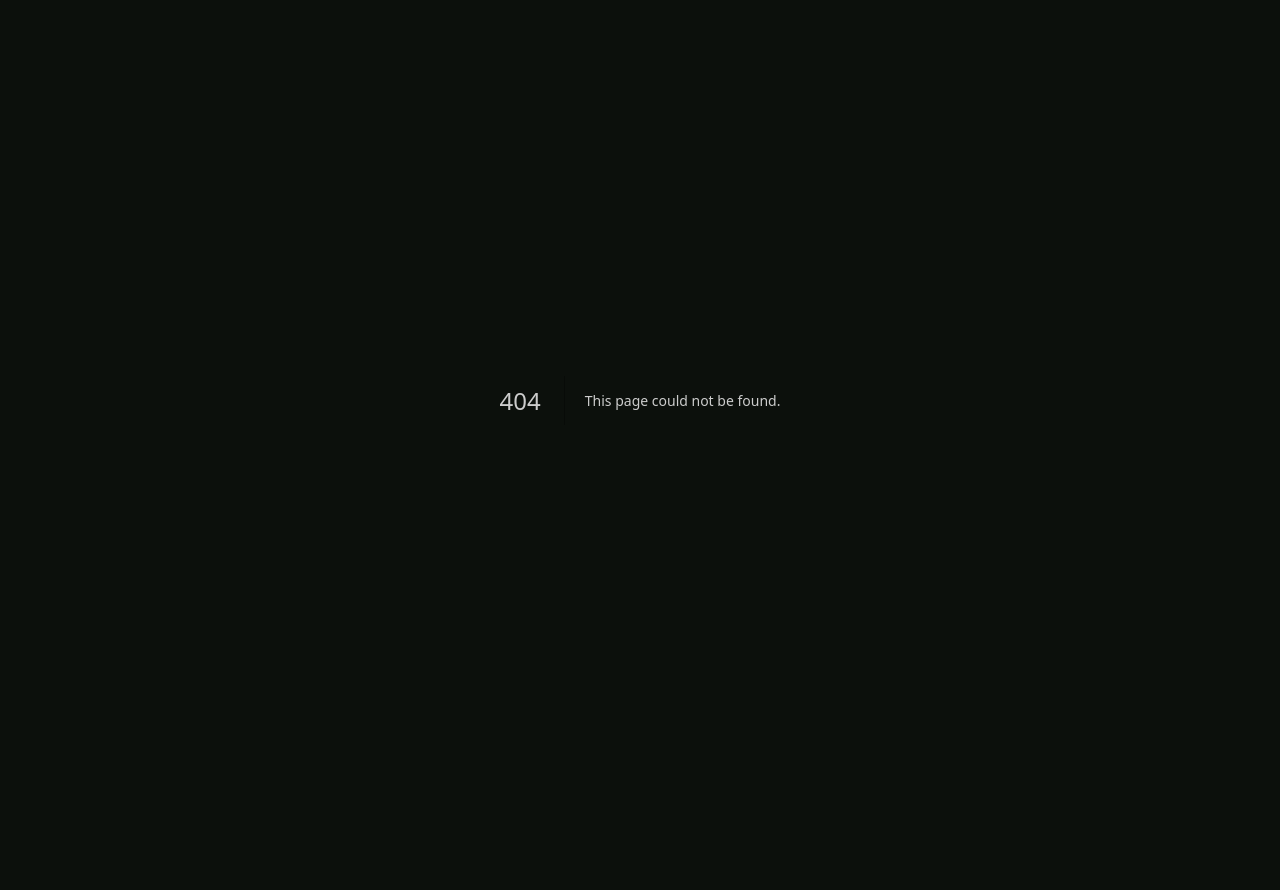
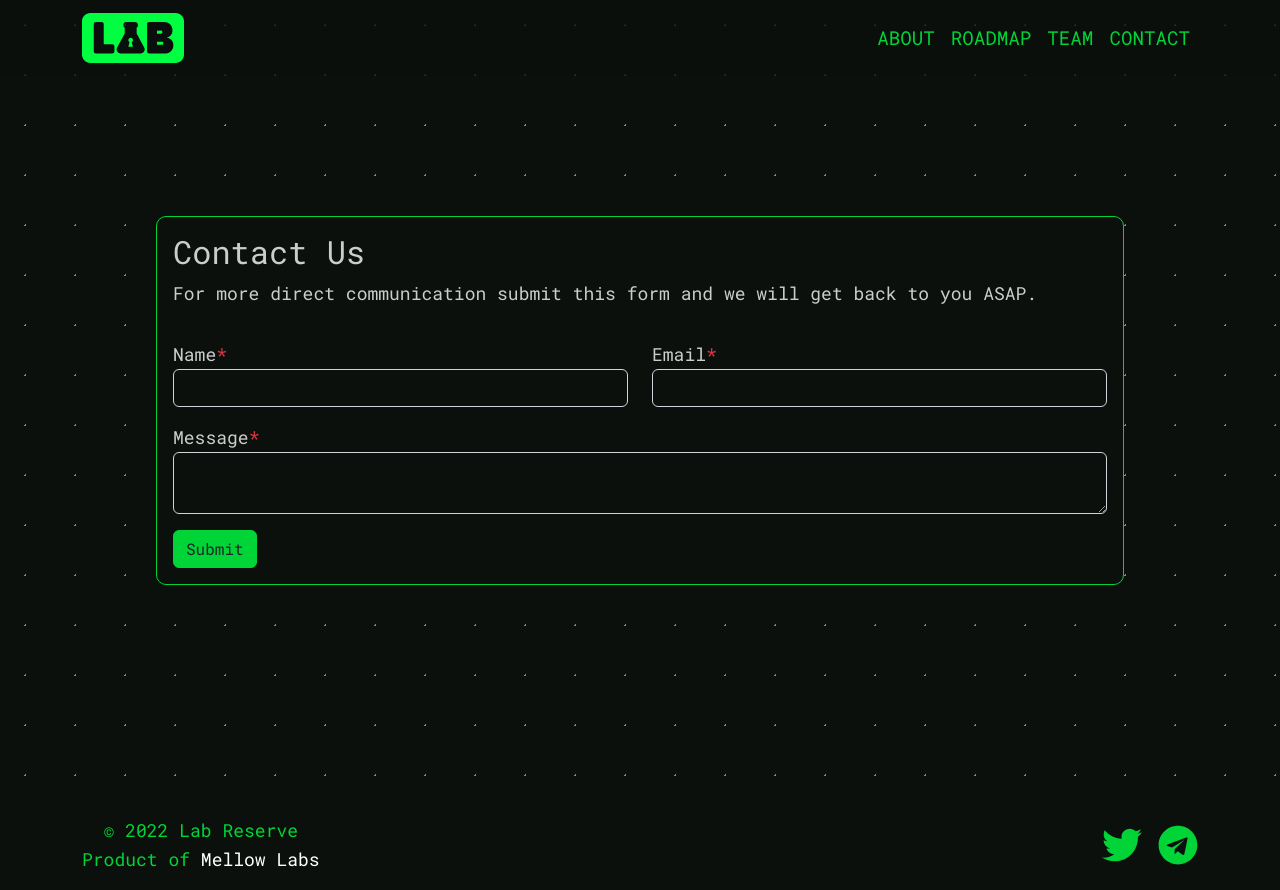
Before and after one commit to wutangdev/lab-token-landing, a Next.js app: page /contact in a window 1280 px wide. Before the commit this address had no page. Before the commit the page ends 800 px from the top, so only its background shows below. Built offline with nearby package versions, Linux system fonts and the light colour scheme.

Commit message:
added contact form

```diff
--- /dev/null
+++ b/components/Contactform.tsx
@@ -0,0 +1,54 @@
+import React from 'react';
+
+function Contactform() {
+
+      return (
+        <>
+        <div id="contact" className="m-auto">
+            <div className="contact-container m-auto">
+                <div className="m-3 p-3 contact-inner">
+                    <h2>
+                        Contact Us
+                    </h2>
+                    <p>
+                        {
+                        "For more direct communication submit this form and we will get back to you ASAP."
+                        }
+                    </p>
+                    <form id="contact-form" method="POST" action="https://public.herotofu.com/v1/be250e90-6b87-11ed-a377-655c67143cec">
+                        <div className="row">
+                            <div className="col-lg-6">
+                                <div className="form-group mt-3">
+                                    <label>
+                                        Name
+                                        <span className="text-danger">*</span>
+                                    </label>
+                                    <input required name='Name' type="text" className="form-control" id="name" aria-describedby="name"></input>
+                                </div>
+                            </div>
+                            <div className="col-lg-6">
+                                <div className="form-group mt-3">
+                                    <label>
+                                        Email
+                                        <span className="text-danger">*</span>
+                                    </label>
+                                    <input required name='Email' type="email" className="form-control" id="email"></input>
+                                </div>
+                            </div>
+                        </div>
+                        <div className="form-group mt-3">
+                            <label>
+                                Message
+                                <span className="text-danger">*</span>
+                            </label>
+                            <textarea required className="form-control" id="message"></textarea>
+                        </div>
+                        <button type="submit" className="btn btn-lab mt-3">Submit</button>
+                    </form>
+                </div>
+            </div>
+        </div>
+        </>
+      );
+    }
+export default Contactform;
--- a/components/Nav.tsx
+++ b/components/Nav.tsx
@@ -8,7 +8,7 @@ function NavComponent() {
         <>
         <Navbar className='hov-navbar navbar-dark position-fixed' expand="lg" style={{justifyContent:"center", zIndex:"10"}}>
           <Container className='mx-lg-5 hov-nav-container'>
-            <Navbar.Brand href="#hero">
+            <Navbar.Brand href="/#hero">
               <img
                 alt="logo"
                 src="/lab.svg"
@@ -20,9 +20,10 @@ function NavComponent() {
             <Navbar.Toggle aria-controls="basic-navbar-nav" />
             <Navbar.Collapse id="basic-navbar-nav">
               <Nav className="ms-auto">
-                <Nav.Link href="#about">About</Nav.Link>
-                <Nav.Link href="#roadmap">Roadmap</Nav.Link>
-                <Nav.Link href="#team">Team</Nav.Link>
+                <Nav.Link href="/#about">About</Nav.Link>
+                <Nav.Link href="/#roadmap">Roadmap</Nav.Link>
+                <Nav.Link href="/#team">Team</Nav.Link>
+                <Nav.Link href="/contact">Contact</Nav.Link>
                 {/* <Nav.Link href="" target="_blank">Whitepaper</Nav.Link> */}
               </Nav>
               {/* <Nav className="ms-auto">
--- /dev/null
+++ b/pages/contact.js
@@ -0,0 +1,34 @@
+import React from "react";
+import Head from 'next/head'
+import Contactform from "../components/Contactform";
+import Nav from '../components/Nav';
+import Footer from '../components/Footer';
+
+const Contact = () => {
+  return (
+    <>
+      <Head>
+        <title>Lab Reserve</title>
+        <meta name="description" content="Lab Reserve - community driven, DAO governed, fully decentralized peer to peer lending protocol" />
+        <link rel="icon" href="/favicon.ico" />
+
+        <meta property="og:type" content="website"/>
+        <meta property="og:url" content="https://labreserve.xyz/"/>
+        <meta property="og:title" content="Lab Reserve"/>
+        <meta property="og:description" content="Lab Reserve - community driven, DAO governed, fully decentralized peer to peer lending protocol"/>
+        <meta property="og:image" content="https://labreserve.xyz/metaImg.png"/>
+
+        <meta property="twitter:card" content="summary_large_image"/>
+        <meta property="twitter:url" content="https://labreserve.xyz/"/>
+        <meta property="twitter:title" content="Lab Reserve"/>
+        <meta property="twitter:description" content="Lab Reserve - community driven, DAO governed, fully decentralized peer to peer lending protocol"/>
+        <meta property="twitter:image" content="https://labreserve.xyz/metaImg.png"/>
+      </Head>
+        <Nav/>
+        <Contactform/>
+        <Footer/>
+    </>
+  );
+};
+
+export default Contact;
--- a/styles/general.scss
+++ b/styles/general.scss
@@ -176,7 +176,7 @@ height: 100%;
     margin: 0 auto;
  }
 
-#hero, #about, #roadmap, #faq {
+#hero, #about, #roadmap, #faq, #contact {
     background-image: radial-gradient(hsla(0,0%,100%,.5) 2%,transparent 0);
     background-color: #0c100c;
     background-position: 0 0,50px 50px;
@@ -301,3 +301,61 @@ height: 100%;
     border-color: #01d437!important;
     box-shadow: 0 0 0 0.15rem #01d437!important;
   }
+
+  .form-control {
+    color:#01d437!important;
+    background-color: #0c100c!important;
+  }
+
+  .form-control:focus {
+    border-color: #01d437!important;
+    box-shadow: 0 0 0 0.15rem #01d437!important;
+  }
+
+  .btn-lab {
+    --bs-btn-bg: #01d437!important;
+    --bs-btn-border-color: #01d437!important;
+    --bs-btn-hover-bg: #008521!important;
+    --bs-btn-hover-border-color: #008521!important;
+    --bs-btn-focus-shadow-rgb: 49,132,253;
+    --bs-btn-active-bg: #008521!important;
+    --bs-btn-active-border-color: #008521!important;
+    --bs-btn-active-shadow: inset 0 3px 5px rgba(0, 0, 0, 0.125);
+    --bs-btn-disabled-bg: #01d437!important;
+    --bs-btn-disabled-border-color: #01d437!important;
+  }
+
+  #contact {
+    min-height: 100vh;
+  }
+
+  @media only screen and (min-width: 750px) {
+    .contact-container {
+        padding-top: 25vh;
+        max-width: 1000px;
+    }
+  }
+
+  @media only screen and (max-width: 751px) {
+    .contact-container {
+        padding-top: 15vh;
+        max-width: 1000px;
+    }
+  }
+
+  .contact-inner{
+    background-color: #0c100c!important;
+    border: 1px solid #01d437;
+    border-radius: 10px;
+  }
+
+  @keyframes bounce {
+	0% { transform: translateY(0); }
+	100% { transform: translateY(1rem); }
+  }
+
+  .bounce {
+	animation: bounce 0.8s;
+	animation-direction: alternate;
+	animation-iteration-count: infinite;
+  }
```
Also changed, not shown: components/Thankyou.tsx (added, +29 -0 lines), pages/thankyou.js (added, +34 -0 lines), public/team/dan.png (added).
